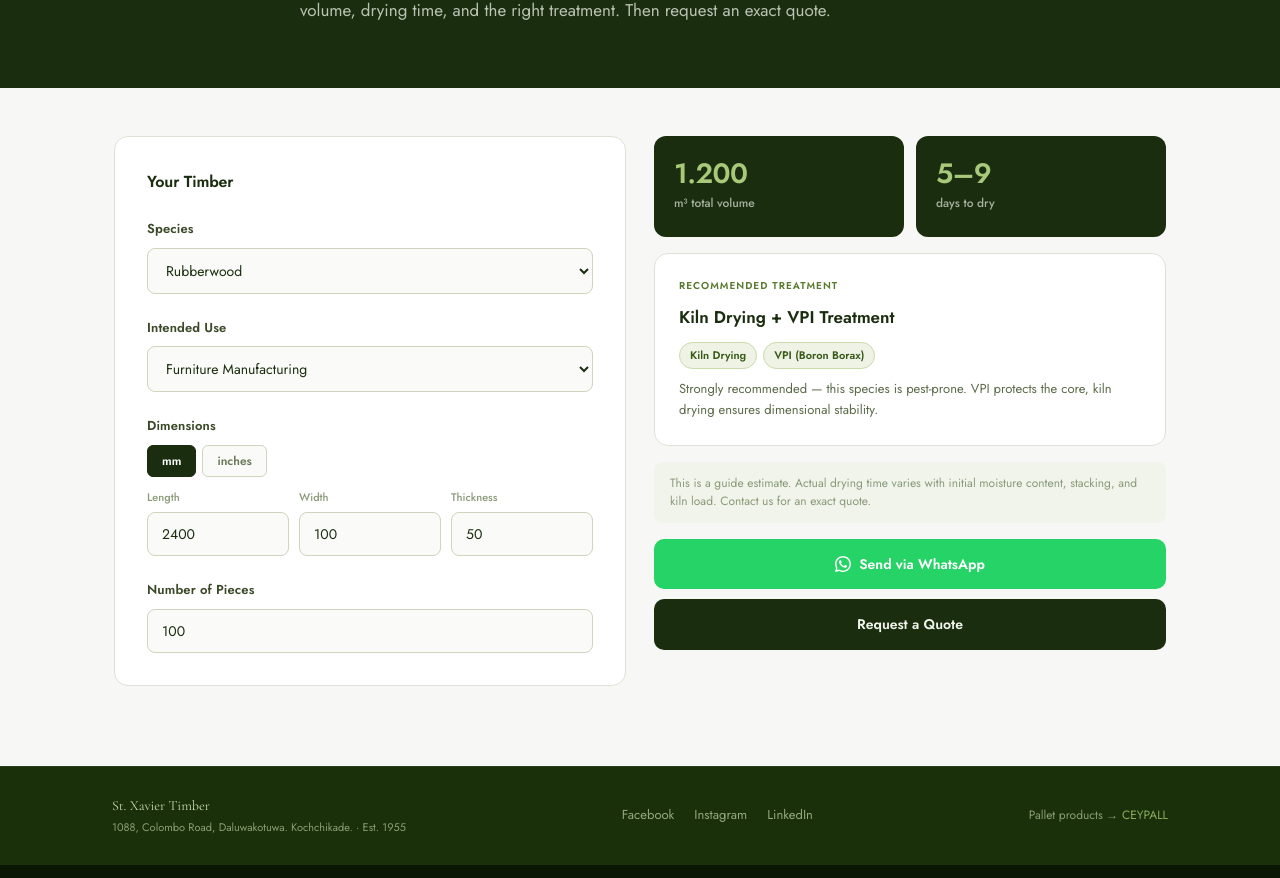
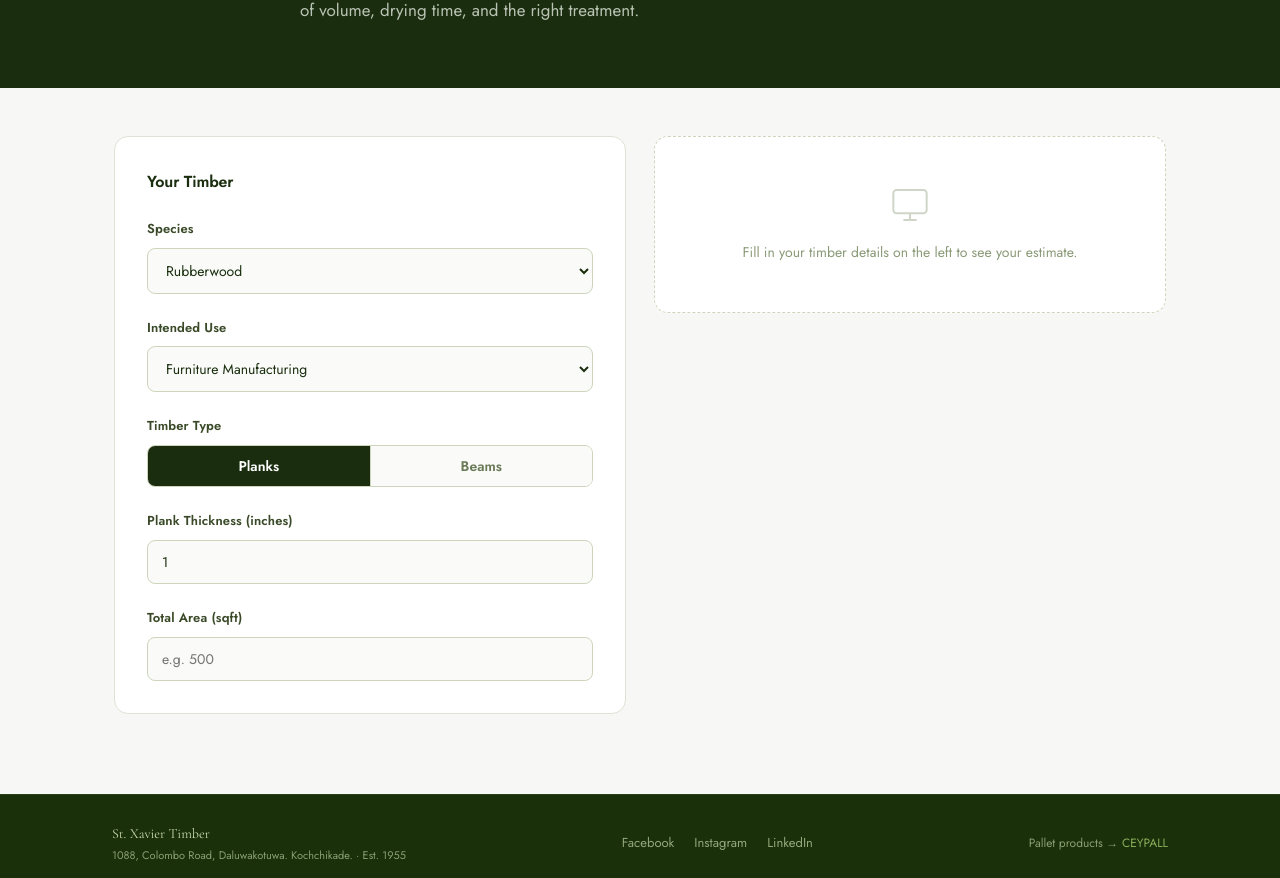
Before and after one commit to Thusira90/StXavierTimber, a Next.js app: page /calculator in a window 1280 px wide. Shown: the part 394-1272 px from the top of the page. Built offline with nearby package versions, Linux system fonts and the light colour scheme.

Commit message:
Redesign calculator — planks (thickness + sqft) and beams (cross-section + LFT)

```diff
--- a/components/TimberCalculator.module.css
+++ b/components/TimberCalculator.module.css
@@ -84,32 +84,46 @@
 }
 .select:focus, .input:focus { border-color: #5a7a2e; }
 
-.unitToggle {
+.typeToggle {
   display: flex;
-  gap: 6px;
-  margin-bottom: 4px;
+  gap: 0;
+  border: 1px solid #cdd6bc;
+  border-radius: 8px;
+  overflow: hidden;
 }
-.unitBtn {
-  padding: 6px 14px;
-  border: 1px solid #cdd6bc;
-  border-radius: 6px;
-  font-size: 12px;
+.typeBtn {
+  flex: 1;
+  padding: 10px 16px;
+  font-size: 14px;
   font-weight: 600;
   color: #6a7a58;
   background: #fafbf8;
+  border: none;
   cursor: pointer;
   transition: all 0.15s;
   font-family: inherit;
 }
-.unitActive {
+.typeBtn:first-child { border-right: 1px solid #cdd6bc; }
+.typeActive {
   background: #1a2e0f;
   color: #fff;
-  border-color: #1a2e0f;
 }
 
-.dimRow { display: grid; grid-template-columns: 1fr 1fr 1fr; gap: 10px; }
-.dimField { display: flex; flex-direction: column; gap: 5px; }
-.dimLabel { font-size: 11px; color: #8a9a78; font-weight: 500; }
+.crossRow {
+  display: grid;
+  grid-template-columns: 1fr auto 1fr;
+  gap: 10px;
+  align-items: end;
+}
+.crossField { display: flex; flex-direction: column; gap: 5px; }
+.crossLabel { font-size: 11px; color: #8a9a78; font-weight: 500; }
+.crossX {
+  font-size: 18px;
+  color: #8a9a78;
+  font-weight: 300;
+  padding-bottom: 11px;
+  text-align: center;
+}
 
 /* ── Results ─────────────────────────────────────────────── */
 .results {
--- a/components/TimberCalculator.tsx
+++ b/components/TimberCalculator.tsx
@@ -22,63 +22,79 @@ const USE_CASES = [
   { value: 'other', label: 'Other' },
 ];
 
-function getDryingDays(thicknessMm: number, dryFactor: number): [number, number] {
+function getDryingDays(thicknessIn: number, dryFactor: number): [number, number] {
+  const mm = thicknessIn * 25.4;
   let base: [number, number];
-  if (thicknessMm <= 25) base = [3, 5];
-  else if (thicknessMm <= 38) base = [4, 7];
-  else if (thicknessMm <= 50) base = [5, 9];
-  else if (thicknessMm <= 75) base = [8, 13];
+  if (mm <= 25) base = [3, 5];
+  else if (mm <= 38) base = [4, 7];
+  else if (mm <= 50) base = [5, 9];
+  else if (mm <= 75) base = [8, 13];
   else base = [12, 20];
   return [Math.round(base[0] * dryFactor), Math.round(base[1] * dryFactor)];
 }
 
-function getTreatmentRecommendation(useCase: string, vpiRecommended: boolean): {
-  kiln: boolean; vpi: boolean; ispm: boolean; label: string; note: string;
-} {
+function getTreatment(useCase: string, vpiRecommended: boolean) {
   if (useCase === 'export-packaging') {
-    return { kiln: false, vpi: false, ispm: true, label: 'ISPM 15 Heat Treatment', note: 'Required for all wooden packaging crossing international borders. We are IPPC registered and issue the certification mark.' };
+    return { label: 'ISPM 15 Heat Treatment', kiln: false, vpi: false, ispm: true, note: 'Required for all wooden packaging crossing international borders. We are IPPC registered and issue the IPPC certification mark.' };
   }
   if (useCase === 'furniture' || useCase === 'doors-windows') {
-    return { kiln: true, vpi: true, ispm: false, label: 'Kiln Drying + VPI Treatment', note: vpiRecommended ? 'Strongly recommended — this species is pest-prone. VPI protects the core, kiln drying ensures dimensional stability.' : 'Recommended combination — kiln drying delivers stable 12–15% MC; VPI adds long-term pest protection.' };
+    return { label: 'Kiln Drying + VPI Treatment', kiln: true, vpi: true, ispm: false, note: vpiRecommended ? 'Strongly recommended — this species is pest-prone. VPI protects the core; kiln drying ensures dimensional stability.' : 'Recommended combination — kiln drying delivers stable 12–15% MC; VPI adds long-term pest protection.' };
   }
   if (useCase === 'construction') {
-    return { kiln: true, vpi: true, ispm: false, label: 'Kiln Drying + VPI Treatment', note: 'Structural timber must be dimensionally stable and pest-free. Both treatments extend service life significantly.' };
+    return { label: 'Kiln Drying + VPI Treatment', kiln: true, vpi: true, ispm: false, note: 'Structural timber must be dimensionally stable and pest-free. Both treatments significantly extend service life.' };
   }
   if (useCase === 'flooring') {
-    return { kiln: true, vpi: false, ispm: false, label: 'Kiln Drying', note: 'Flooring requires precise 8–12% MC to prevent gapping or buckling. VPI is optional but recommended for ground-floor installations.' };
+    return { label: 'Kiln Drying', kiln: true, vpi: false, ispm: false, note: 'Flooring requires precise 8–12% MC to prevent gapping or buckling post-installation. VPI is optional but recommended for ground-floor use.' };
   }
-  return { kiln: true, vpi: vpiRecommended, ispm: false, label: vpiRecommended ? 'Kiln Drying + VPI Treatment' : 'Kiln Drying', note: 'Based on your inputs, kiln drying is the primary requirement. Speak to us about whether VPI adds value for your application.' };
+  return { label: vpiRecommended ? 'Kiln Drying + VPI Treatment' : 'Kiln Drying', kiln: true, vpi: vpiRecommended, ispm: false, note: 'Kiln drying is the primary requirement. Contact us about whether VPI adds value for your specific application.' };
 }
 
 export default function TimberCalculator() {
   const [species, setSpecies] = useState('rubberwood');
   const [useCase, setUseCase] = useState('furniture');
-  const [lengthMm, setLengthMm] = useState('2400');
-  const [widthMm, setWidthMm] = useState('100');
-  const [thicknessMm, setThicknessMm] = useState('50');
-  const [quantity, setQuantity] = useState('100');
-  const [unit, setUnit] = useState<'mm' | 'inches'>('mm');
+  const [timberType, setTimberType] = useState<'planks' | 'beams'>('planks');
 
-  const toMm = (val: string) => {
-    const n = parseFloat(val) || 0;
-    return unit === 'inches' ? n * 25.4 : n;
-  };
+  // Planks
+  const [plankThickness, setPlankThickness] = useState('1');
+  const [plankSqft, setPlankSqft] = useState('');
+
+  // Beams
+  const [beamWidth, setBeamWidth] = useState('4');
+  const [beamHeight, setBeamHeight] = useState('4');
+  const [beamLft, setBeamLft] = useState('');
 
   const result = useMemo(() => {
     const sp = SPECIES.find((s) => s.value === species) || SPECIES[0];
-    const L = toMm(lengthMm) / 1000;
-    const W = toMm(widthMm) / 1000;
-    const T = toMm(thicknessMm) / 1000;
-    const Q = parseInt(quantity) || 0;
-    const volumeM3 = L * W * T * Q;
-    const thickMm = toMm(thicknessMm);
-    const [dMin, dMax] = getDryingDays(thickMm, sp.dryFactor);
-    const treatment = getTreatmentRecommendation(useCase, sp.vpiRecommended);
+
+    let volumeM3 = 0;
+    let thicknessIn = 0;
+
+    if (timberType === 'planks') {
+      const t = parseFloat(plankThickness) || 0;
+      const sqft = parseFloat(plankSqft) || 0;
+      thicknessIn = t;
+      // 1 sqft = 0.092903 m², thickness inches → metres = t × 0.0254
+      volumeM3 = sqft * 0.092903 * t * 0.0254;
+    } else {
+      const w = parseFloat(beamWidth) || 0;
+      const h = parseFloat(beamHeight) || 0;
+      const lft = parseFloat(beamLft) || 0;
+      // cross-section in m²: (w × 0.0254) × (h × 0.0254); length: lft × 0.3048
+      thicknessIn = Math.max(w, h);
+      volumeM3 = (w * 0.0254) * (h * 0.0254) * (lft * 0.3048);
+    }
+
+    const [dMin, dMax] = getDryingDays(thicknessIn, sp.dryFactor);
+    const treatment = getTreatment(useCase, sp.vpiRecommended);
     return { volumeM3, dMin, dMax, treatment, valid: volumeM3 > 0 };
-  }, [species, useCase, lengthMm, widthMm, thicknessMm, quantity, unit]);
+  }, [species, useCase, timberType, plankThickness, plankSqft, beamWidth, beamHeight, beamLft]);
 
+  const sp = SPECIES.find((s) => s.value === species);
+  const uc = USE_CASES.find((u) => u.value === useCase);
   const whatsappMsg = encodeURIComponent(
-    `Hi, I used the calculator on your website.\n\nSpecies: ${SPECIES.find(s => s.value === species)?.label}\nUse case: ${USE_CASES.find(u => u.value === useCase)?.label}\nDimensions: ${lengthMm} × ${widthMm} × ${thicknessMm} ${unit}\nQuantity: ${quantity} pieces\nEstimated volume: ${result.volumeM3.toFixed(3)} m³\n\nPlease send me a quote.`
+    timberType === 'planks'
+      ? `Hi, I used the calculator on your website.\n\nSpecies: ${sp?.label}\nUse case: ${uc?.label}\nTimber type: Planks\nThickness: ${plankThickness}"\nTotal area: ${plankSqft} sqft\nEstimated volume: ${result.volumeM3.toFixed(3)} m³\n\nPlease send me a quote.`
+      : `Hi, I used the calculator on your website.\n\nSpecies: ${sp?.label}\nUse case: ${uc?.label}\nTimber type: Beams\nCross-section: ${beamWidth}" × ${beamHeight}"\nTotal length: ${beamLft} LFT\nEstimated volume: ${result.volumeM3.toFixed(3)} m³\n\nPlease send me a quote.`
   );
 
   return (
@@ -88,8 +104,8 @@ export default function TimberCalculator() {
           <span className={styles.eyebrow}>Free Estimator</span>
           <h1 className={styles.h1}>Timber Treatment<br /><em>Calculator</em></h1>
           <p className={styles.heroSub}>
-            Enter your timber dimensions and intended use — get an instant estimate of volume,
-            drying time, and the right treatment. Then request an exact quote.
+            Select your species, intended use, and timber type — get an instant estimate of
+            volume, drying time, and the right treatment.
           </p>
         </div>
       </div>
@@ -97,7 +113,7 @@ export default function TimberCalculator() {
       <div className={styles.body}>
         <div className={styles.grid}>
 
-          {/* Inputs */}
+          {/* ── Inputs ── */}
           <div className={styles.inputs}>
             <div className={styles.card}>
               <h2 className={styles.cardTitle}>Your Timber</h2>
@@ -117,35 +133,98 @@ export default function TimberCalculator() {
               </div>
 
               <div className={styles.field}>
-                <label className={styles.label}>Dimensions</label>
-                <div className={styles.unitToggle}>
-                  <button className={`${styles.unitBtn} ${unit === 'mm' ? styles.unitActive : ''}`} onClick={() => setUnit('mm')}>mm</button>
-                  <button className={`${styles.unitBtn} ${unit === 'inches' ? styles.unitActive : ''}`} onClick={() => setUnit('inches')}>inches</button>
-                </div>
-                <div className={styles.dimRow}>
-                  <div className={styles.dimField}>
-                    <span className={styles.dimLabel}>Length</span>
-                    <input className={styles.input} type="number" min="0" value={lengthMm} onChange={e => setLengthMm(e.target.value)} placeholder="2400" />
-                  </div>
-                  <div className={styles.dimField}>
-                    <span className={styles.dimLabel}>Width</span>
-                    <input className={styles.input} type="number" min="0" value={widthMm} onChange={e => setWidthMm(e.target.value)} placeholder="100" />
-                  </div>
-                  <div className={styles.dimField}>
-                    <span className={styles.dimLabel}>Thickness</span>
-                    <input className={styles.input} type="number" min="0" value={thicknessMm} onChange={e => setThicknessMm(e.target.value)} placeholder="50" />
-                  </div>
+                <label className={styles.label}>Timber Type</label>
+                <div className={styles.typeToggle}>
+                  <button
+                    className={`${styles.typeBtn} ${timberType === 'planks' ? styles.typeActive : ''}`}
+                    onClick={() => setTimberType('planks')}
+                  >
+                    Planks
+                  </button>
+                  <button
+                    className={`${styles.typeBtn} ${timberType === 'beams' ? styles.typeActive : ''}`}
+                    onClick={() => setTimberType('beams')}
+                  >
+                    Beams
+                  </button>
                 </div>
               </div>
 
-              <div className={styles.field}>
-                <label className={styles.label}>Number of Pieces</label>
-                <input className={styles.input} type="number" min="1" value={quantity} onChange={e => setQuantity(e.target.value)} placeholder="100" />
-              </div>
+              {timberType === 'planks' ? (
+                <>
+                  <div className={styles.field}>
+                    <label className={styles.label}>Plank Thickness (inches)</label>
+                    <input
+                      className={styles.input}
+                      type="number"
+                      min="0"
+                      step="0.25"
+                      value={plankThickness}
+                      onChange={e => setPlankThickness(e.target.value)}
+                      placeholder='e.g. 1"'
+                    />
+                  </div>
+                  <div className={styles.field}>
+                    <label className={styles.label}>Total Area (sqft)</label>
+                    <input
+                      className={styles.input}
+                      type="number"
+                      min="0"
+                      value={plankSqft}
+                      onChange={e => setPlankSqft(e.target.value)}
+                      placeholder="e.g. 500"
+                    />
+                  </div>
+                </>
+              ) : (
+                <>
+                  <div className={styles.field}>
+                    <label className={styles.label}>Cross-section (inches)</label>
+                    <div className={styles.crossRow}>
+                      <div className={styles.crossField}>
+                        <span className={styles.crossLabel}>Width</span>
+                        <input
+                          className={styles.input}
+                          type="number"
+                          min="0"
+                          step="0.5"
+                          value={beamWidth}
+                          onChange={e => setBeamWidth(e.target.value)}
+                          placeholder='4"'
+                        />
+                      </div>
+                      <span className={styles.crossX}>×</span>
+                      <div className={styles.crossField}>
+                        <span className={styles.crossLabel}>Height</span>
+                        <input
+                          className={styles.input}
+                          type="number"
+                          min="0"
+                          step="0.5"
+                          value={beamHeight}
+                          onChange={e => setBeamHeight(e.target.value)}
+                          placeholder='4"'
+                        />
+                      </div>
+                    </div>
+                  </div>
+                  <div className={styles.field}>
+                    <label className={styles.label}>Total Length (LFT)</label>
+                    <input
+                      className={styles.input}
+                      type="number"
+                      min="0"
+                      value={beamLft}
+                      onChange={e => setBeamLft(e.target.value)}
+                      placeholder="e.g. 200"
+                    />
+                  </div>
+                </>
+              )}
             </div>
           </div>
 
-          {/* Results */}
+          {/* ── Results ── */}
           <div className={styles.results}>
             {result.valid ? (
               <>
@@ -196,10 +275,11 @@ export default function TimberCalculator() {
                 <svg width="40" height="40" viewBox="0 0 24 24" fill="none" stroke="currentColor" strokeWidth="1.2" aria-hidden="true">
                   <rect x="2" y="3" width="20" height="14" rx="2"/><path d="M8 21h8M12 17v4"/>
                 </svg>
-                <p>Enter your timber dimensions to see your estimate.</p>
+                <p>Fill in your timber details on the left to see your estimate.</p>
               </div>
             )}
           </div>
+
         </div>
       </div>
     </div>
```
